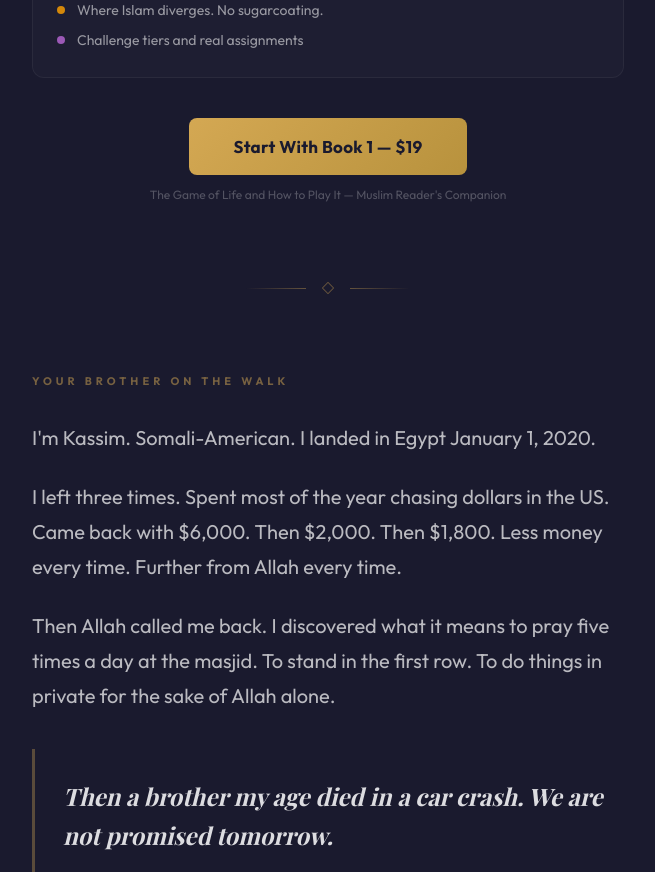
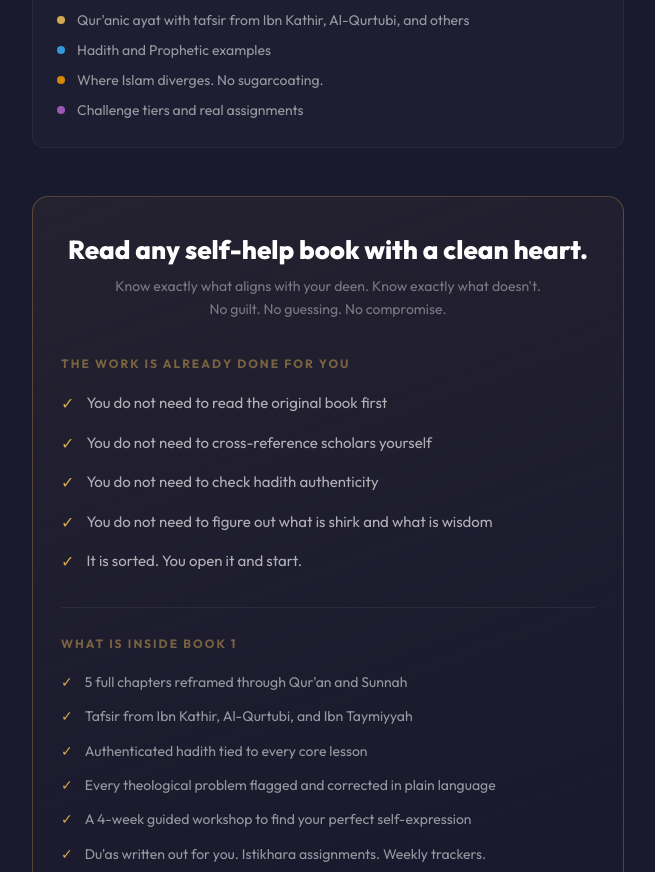
Before and after one commit to truthislam/nurhabits-site, a React (Vite) app: page / in a window 1280 px wide. Shown: the part 3208-4080 px from the top of the page, without its empty margins (312-967 px from the left). Built offline with nearby package versions, Linux system fonts and the light colour scheme; a web font is replaced by a local one.

Commit message:
Update App.jsx

```diff
--- a/src/App.jsx
+++ b/src/App.jsx
@@ -331,7 +331,7 @@ export default function App() {
               Where is the ihsan?
             </p>
             <p className="story-line" style={{ marginTop: "12px" }}>
-              Where is the excellence our deen demands?
+              Where is the excellence our deen demands? There is no bait here. No empty video. No upsell. The study guide is the work. You pay, you get it, you use it. That is ihsan.
             </p>
           </Reveal>
         </div>
@@ -441,17 +441,118 @@ export default function App() {
           </Reveal>
 
           <Reveal delay={400}>
-            <div style={{ textAlign: "center", marginTop: "40px" }}>
-              <a href={STRIPE_LINK} target="_blank" rel="noopener noreferrer"
-                className="cta-main">
-                Start With Book 1 — $19
-              </a>
+            <div style={{
+              marginTop: "48px", padding: "36px 28px",
+              background: "linear-gradient(160deg, rgba(212,168,83,0.06) 0%, rgba(26,26,46,0.98) 60%)",
+              border: "1.5px solid rgba(212,168,83,0.3)",
+              borderRadius: "16px",
+            }}>
+
+              {/* --- DREAM OUTCOME --- */}
               <p style={{
-                marginTop: "12px", fontSize: "12px", color: "rgba(255,255,255,0.25)",
-                fontWeight: 400,
+                fontSize: "clamp(20px, 3.5vw, 26px)", fontWeight: 800, color: "#fff",
+                lineHeight: 1.3, textAlign: "center", marginBottom: "8px",
+              }}>Read any self-help book with a clean heart.</p>
+              <p style={{
+                fontSize: "14px", color: "rgba(255,255,255,0.4)", textAlign: "center",
+                lineHeight: 1.6, marginBottom: "36px", maxWidth: "440px", margin: "0 auto 36px",
               }}>
-                The Game of Life and How to Play It — Muslim Reader's Companion
+                Know exactly what aligns with your deen. Know exactly what doesn't. No guilt. No guessing. No compromise.
               </p>
+
+              {/* --- EFFORT REDUCTION: Done for you --- */}
+              <p style={{
+                fontSize: "12px", color: "rgba(212,168,83,0.5)", letterSpacing: "2px",
+                textTransform: "uppercase", fontWeight: 700, marginBottom: "20px",
+              }}>The work is already done for you</p>
+
+              <div style={{ display: "grid", gap: "14px" }}>
+                {[
+                  "You do not need to read the original book first",
+                  "You do not need to cross-reference scholars yourself",
+                  "You do not need to check hadith authenticity",
+                  "You do not need to figure out what is shirk and what is wisdom",
+                  "It is sorted. You open it and start.",
+                ].map((item, i) => (
+                  <div key={i} style={{ display: "flex", alignItems: "flex-start", gap: "12px" }}>
+                    <span style={{ color: "#D4A853", fontSize: "16px", lineHeight: 1.6, flexShrink: 0 }}>&#10003;</span>
+                    <span style={{ fontSize: "15px", color: "rgba(255,255,255,0.65)", lineHeight: 1.6, fontWeight: 400 }}>{item}</span>
+                  </div>
+                ))}
+              </div>
+
+              {/* --- LIKELIHOOD: What's inside --- */}
+              <div style={{
+                marginTop: "32px", paddingTop: "28px",
+                borderTop: "1px solid rgba(255,255,255,0.06)",
+              }}>
+                <p style={{
+                  fontSize: "12px", color: "rgba(212,168,83,0.5)", letterSpacing: "2px",
+                  textTransform: "uppercase", fontWeight: 700, marginBottom: "20px",
+                }}>What is inside Book 1</p>
+
+                <div style={{ display: "grid", gap: "12px" }}>
+                  {[
+                    "5 full chapters reframed through Qur'an and Sunnah",
+                    "Tafsir from Ibn Kathir, Al-Qurtubi, and Ibn Taymiyyah",
+                    "Authenticated hadith tied to every core lesson",
+                    "Every theological problem flagged and corrected in plain language",
+                    "A 4-week guided workshop to find your perfect self-expression",
+                    "Du'as written out for you. Istikhara assignments. Weekly trackers.",
+                    "Written at a 5th grade reading level so nothing is vague",
+                  ].map((item, i) => (
+                    <div key={i} style={{ display: "flex", alignItems: "flex-start", gap: "12px" }}>
+                      <span style={{ color: "#D4A853", fontSize: "14px", lineHeight: 1.6, flexShrink: 0 }}>&#10003;</span>
+                      <span style={{ fontSize: "14px", color: "rgba(255,255,255,0.55)", lineHeight: 1.6, fontWeight: 400 }}>{item}</span>
+                    </div>
+                  ))}
+                </div>
+              </div>
+
+              {/* --- TIME DELAY: Instant access --- */}
+              <div style={{
+                marginTop: "28px", padding: "20px 24px",
+                background: "rgba(212,168,83,0.04)",
+                border: "1px solid rgba(212,168,83,0.12)",
+                borderRadius: "10px",
+                textAlign: "center",
+              }}>
+                <p style={{ fontSize: "15px", color: "rgba(255,255,255,0.6)", fontWeight: 500 }}>
+                  Instant download. You can start reading before your next salah.
+                </p>
+              </div>
+
+              {/* --- CTA --- */}
+              <div style={{ textAlign: "center", marginTop: "32px" }}>
+                <a href={STRIPE_LINK} target="_blank" rel="noopener noreferrer"
+                  className="cta-main" style={{ fontSize: "18px", padding: "20px 52px" }}>
+                  Get Book 1 — $19
+                </a>
+                <p style={{
+                  marginTop: "10px", fontSize: "12px", color: "rgba(255,255,255,0.25)",
+                  fontWeight: 400,
+                }}>
+                  The Game of Life and How to Play It — Muslim Reader's Companion
+                </p>
+              </div>
+
+              {/* --- RISK REVERSAL: Guarantee --- */}
+              <div style={{
+                marginTop: "28px", paddingTop: "24px",
+                borderTop: "1px solid rgba(255,255,255,0.06)",
+                textAlign: "center",
+              }}>
+                <p style={{
+                  fontSize: "13px", color: "rgba(212,168,83,0.45)", letterSpacing: "1.5px",
+                  textTransform: "uppercase", fontWeight: 700, marginBottom: "12px",
+                }}>Full money-back guarantee</p>
+                <p style={{
+                  fontSize: "14px", color: "rgba(255,255,255,0.45)", lineHeight: 1.7, fontWeight: 400,
+                  maxWidth: "440px", margin: "0 auto",
+                }}>
+                  If this guide does not change how you read secular books as a Muslim, email me. Full refund. No questions. No hard feelings. I would rather return your money than take a single dollar without delivering value. That is my covenant with you and with Allah.
+                </p>
+              </div>
             </div>
           </Reveal>
         </div>
```
